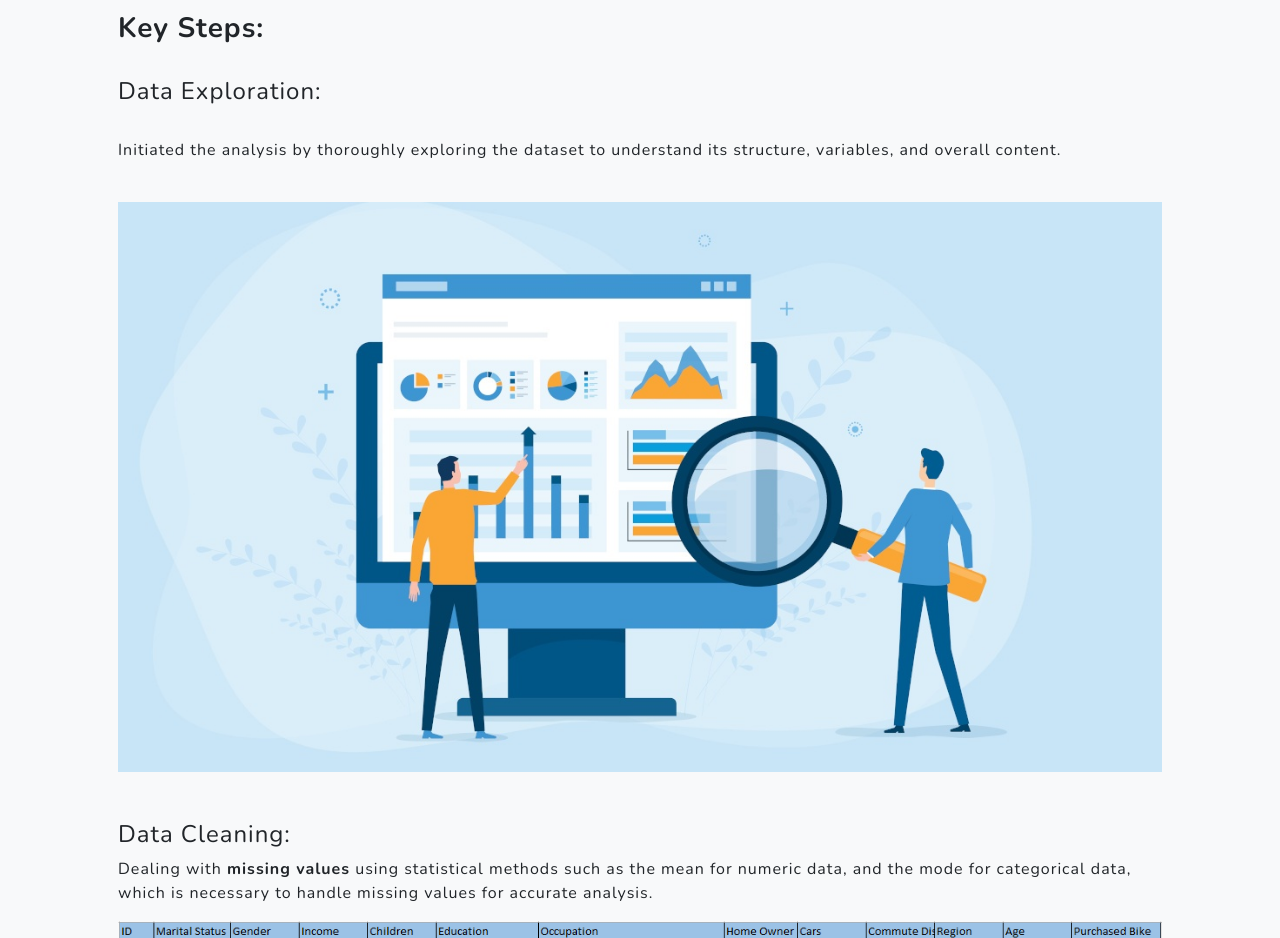
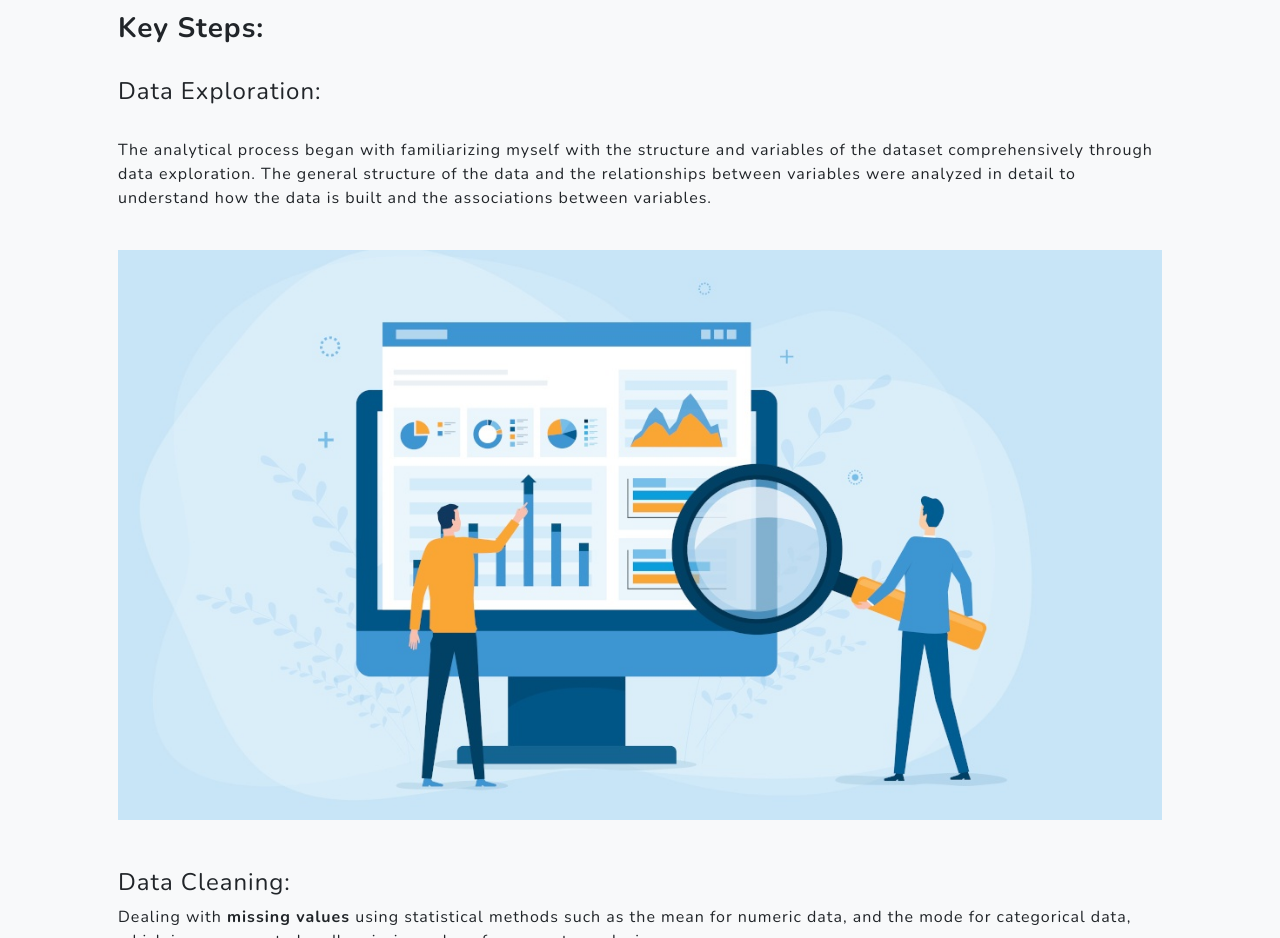
Before and after one commit to AbdelrahmanMostafa07/My-portfolio, a plain HTML site: page project3.html in a window 1280 px wide. Shown: the part 1040-1978 px from the top of the page. Drawn offline with nearby package versions, Linux system fonts and the light colour scheme.

Commit message:
Update project3.html

```diff
--- a/project3.html
+++ b/project3.html
@@ -108,7 +108,7 @@
                     <br>
                     <h4>Data Exploration:</h4>
                     <br>
-                    <p>Initiated the analysis by thoroughly exploring the dataset to understand its structure, variables, and overall content.</p>
+                    <p>The analytical process began with familiarizing myself with the structure and variables of the dataset comprehensively through data exploration. The general structure of the data and the relationships between variables were analyzed in detail to understand how the data is built and the associations between variables.</p>
                     <br>
                     <img src="project3-img/exploration.jpeg" alt="Project Image Below Paragraphs" style="max-width: none; width: 100%; height: auto;">
                     <br>
```
